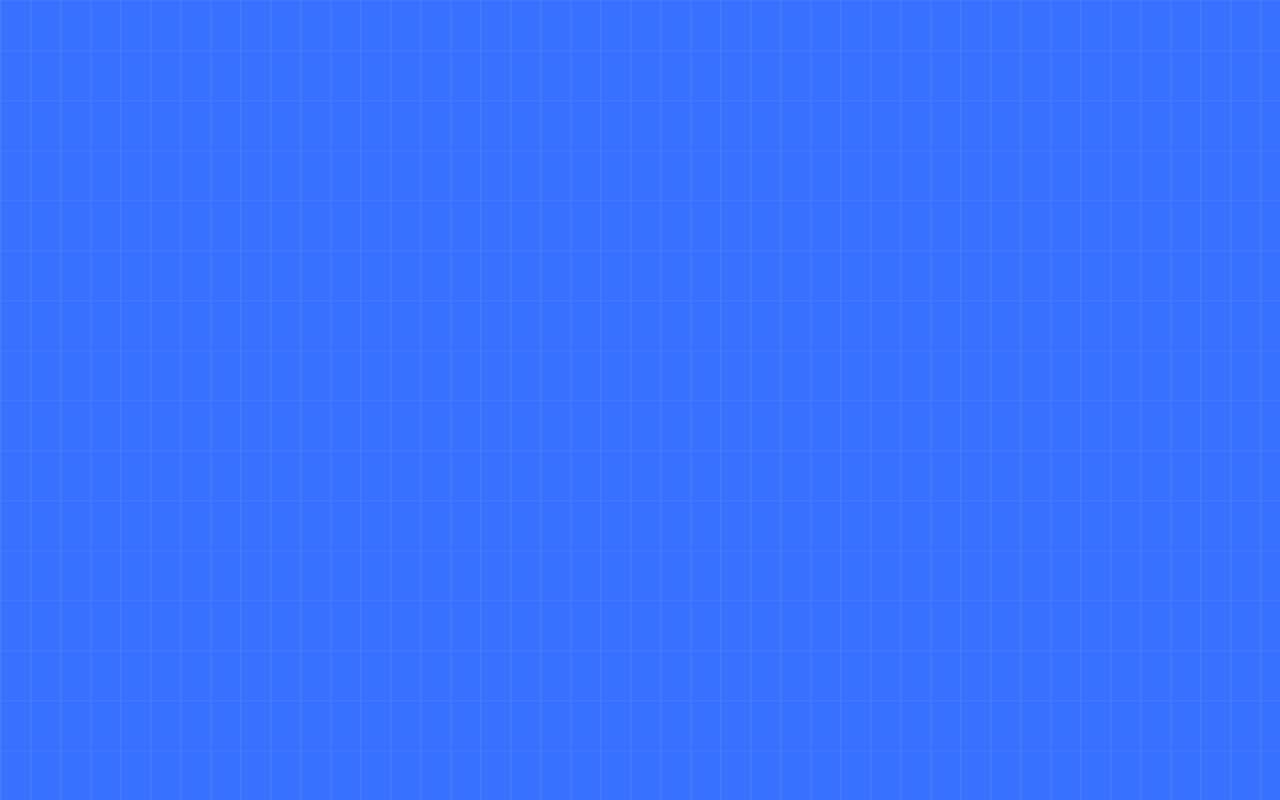
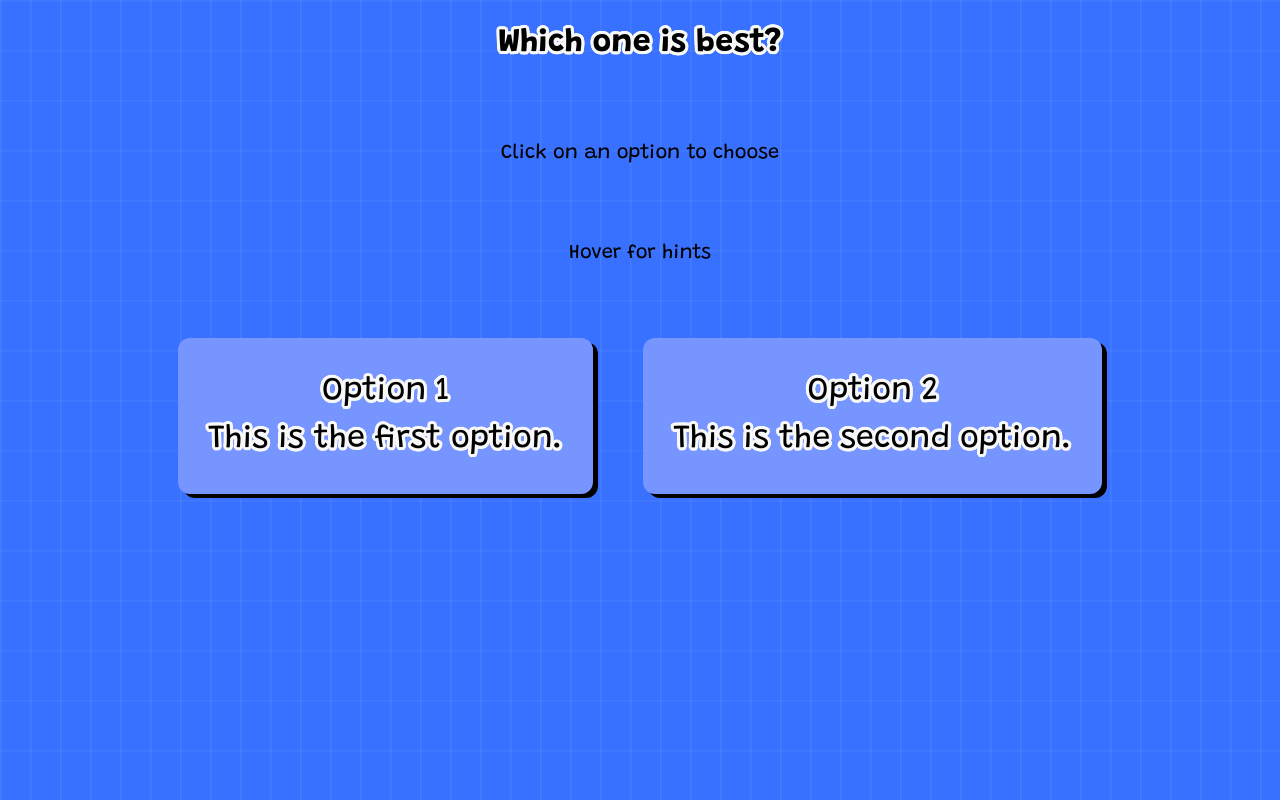
Before and after one commit to oyefola/spicyforerunners, a React (Create React App) app in the folder promptquest-ui/client/: page /option in a window 1280 px wide. Before the commit this address had no page. Built offline with nearby package versions, Linux system fonts and the light colour scheme.

Commit message:
Options Page

```diff
--- a/promptquest-ui/client/src/App.js
+++ b/promptquest-ui/client/src/App.js
@@ -31,6 +31,7 @@ import AvatarPage from './Pages/AvatarPage';
 import LevelsPage from './Pages/LevelsPage';
 import GamePage from './Pages/GamePage';
 import ResultsPage from './Pages/ResultsPage';
+import OptionPage from './Pages/OptionPage';
 
 function App() {
   return (
@@ -41,6 +42,7 @@ function App() {
         <Route path="/levels" element={<LevelsPage />} />
         <Route path="/game" element={<GamePage />} />
         <Route path="/results" element={<ResultsPage />} />
+        <Route path="/option" element={<OptionPage />} />
       </Routes>
     </Router>
   );
--- /dev/null
+++ b/promptquest-ui/client/src/Pages/OptionPage.jsx
@@ -0,0 +1,33 @@
+import React from "react";
+import { useNavigate } from "react-router-dom";
+import OptionCard from "../components/OptionCard";
+
+const OptionPage = () => {
+  const navigate = useNavigate();
+
+
+  return (
+    <div class="levels-container">
+        <h1 class="levels-header">Which one is best?</h1>
+        <h2 className="levels-subheader"> Click on an option to choose</h2>
+        <h2 className="levels-subheader">Hover for hints</h2>
+        <div className="option-container">
+        <OptionCard
+            title="Option 1"
+            text="This is the first option."
+            hint="This is a hint for the first option."
+            onSelect={() => navigate("/results")}
+        />
+        <OptionCard
+            title="Option 2"
+            text="This is the second option."
+            hint="This is a hint for the second option."
+            onSelect={() => navigate("/results")}
+        />
+        </div>
+    </div>
+
+  );
+};
+
+export default OptionPage;
--- a/promptquest-ui/client/src/Pages/ResultsPage.jsx
+++ b/promptquest-ui/client/src/Pages/ResultsPage.jsx
@@ -11,7 +11,7 @@ const ResultsPage = () => {
 
   const handleContinue = () => {
     // Navigate to the next level (Update the path as needed)
-    navigate('/levels');
+    navigate('/option');
   };
 
   return (
--- a/promptquest-ui/client/src/components/OptionCard.jsx
+++ b/promptquest-ui/client/src/components/OptionCard.jsx
@@ -1 +1,20 @@
-import React from "react";
+import React, { useState } from "react";
+
+const OptionCard = ({ title, text, hint, onSelect }) => {
+    const [showHint, setShowHint] = useState(false);
+
+    return(
+    <div
+        className="option-card"
+        onClick={onSelect}
+        onMouseEnter={() => setShowHint(true)}
+        onMouseLeave={() => setShowHint(false)}
+    >
+        <h3 className="option-title">{title}</h3>
+        <p className="option-text">{text}</p>
+        {showHint && <p className="option-hint">{hint}</p>}
+    </div>
+    );
+};
+
+export default OptionCard;
--- a/promptquest-ui/client/src/styles.css
+++ b/promptquest-ui/client/src/styles.css
@@ -370,3 +370,46 @@ body {
     background-color: #4CAF50; /* Green for continue */
     color: white; /* White text */
   }
+
+  .option-container {
+    display: flex; /* Display options horizontally */
+    gap: 50px; /* Space between options */
+    align-items: center;
+  }
+
+  .option-card {
+    position: relative;
+    display:flex;
+    flex-direction: column;
+    background-color: #7695FF;
+    overflow: hidden;
+    border-radius: 12px;
+    -webkit-box-shadow: 5px 4px 0px 0px #000000;
+    box-shadow: 5px 4px 0px 0px #000000;
+    padding: 30px;
+    align-items: center;
+    font-size: xx-large;
+    text-shadow: var(--text-shadow);
+  }
+
+  .hint {
+    position: absolute;
+    top: 100%;
+    left: 0;
+    background-color: #ADD8E6; /* Light blue background */
+    border: 1px solid #ccc;
+    padding: 10px;
+    z-index: 1;
+    color: #FBBC04; /* Ensure text color contrasts with background */
+    font-size: 14px; /* Font size */
+    box-shadow: 0 4px 8px rgba(0, 0, 0, 0.1); /* Box shadow */
+    border-radius: 4px; /* Rounded corners */
+    transition: opacity 0.3s ease; /* Smooth transition */
+    opacity: 0; /* Initially hidden */
+    pointer-events: none; /* Prevent mouse events */
+  }
+
+  .option-card:hover .hint {
+    opacity: 1; /* Show hint on hover */
+    pointer-events: auto; /* Enable mouse events */
+  }
```
